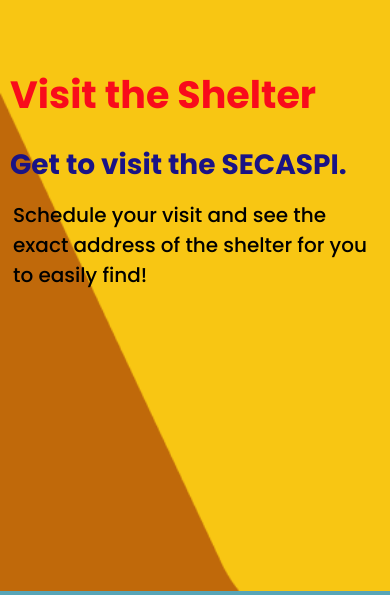
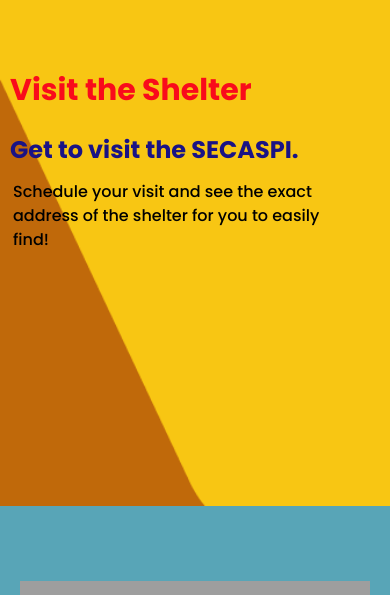
Before and after one commit to group-4-capstone/iAdopt, a PHP site: page /iAdopt/src/visit-us.php in a window 390 px wide. Shown: the part 86-681 px from the top of the page. Run offline with PHP 8.4, Linux system fonts and the light colour scheme; some libraries are stand-ins or nearby versions; some web fonts are replaced; grey boxes are pictures that could not be loaded.

Commit message:
style: adjust banner css

```diff
--- a/src/styles/styles.css
+++ b/src/styles/styles.css
@@ -42,7 +42,7 @@
 .user-banner-section .content h4 {
   font-size: 32px;
   color: #1A1385;
-  font-weight:bold;
+  font-weight: bold;
   line-height: 60px;
   margin: 0 auto;
 }
@@ -66,62 +66,110 @@
   background-blend-mode: overlay;
 }
 
-
 .admin-content {
   margin-left: 281px !important;
   padding: 20px 30px;
   background-color: white;
 }
 
+/* Media Queries */
+@media (max-width: 1024px) {
+  .user-banner-section .content h2 {
+    font-size: 45px; /* Slightly smaller font for medium screens */
+  }
+
+  .user-banner-section .content h4 {
+    font-size: 28px;
+  }
+
+  .user-banner-section .content p {
+    font-size: 16px;
+    max-width: 500px;
+  }
+}
+
 @media (max-width: 768px) {
   .admin-content {
     margin-left: 61px !important;
     padding: 20px 30px;
-        background-color: white;
+  }
+
+  .user-banner-section .content h2 {
+    font-size: 38px;
+    line-height: 60px;
+  }
+
+  .user-banner-section .content h4 {
+    font-size: 28px;
+    line-height: 60px;
+  }
+
+  .user-banner-section .content p {
+    font-size: 18px;
+    max-width: 480px;
+  }
+
+  .user-banner-section {
+    height: 60vh; /* Slightly higher height for mobile */
   }
 
   .admin-content .grid-s h3 {
     font-size: 14px;
   }
-
-    .user-banner-section .content h2 {
-      font-size: 38px;
-      color: #F90B1B;
-      font-weight: 900;
-      line-height: 70px;
-      margin: 0 auto;
-    }
-
-    .user-banner-section .content h4 {
-      font-size: 28px;
-      color: #1A1385;
-      font-weight: bold;
-      line-height: 70px;
-      margin: 0 auto;
-    }
-
-    .user-banner-section .content p {
-      font-weight: 500;
-      max-width: 500px;
-      font-size: 20px;
-      margin: 0;
-      padding: 0 3px;
-      text-align: left;
-      color: black;
-    }
 }
 
 @media (max-width: 430px) {
   .user-banner-section {
-      height: 70vh;
-      background-color: #C0690A;
-      background-image: url('assets/all-banner.png');
-      background-repeat: no-repeat;
-      background-size: cover;
-      padding: 60px 10px 0 10px;
+    height: 60vh;
+  }
+
+  .user-banner-section .content h2 {
+    font-size: 30px; /* Much smaller font size for small screens */
+  }
+
+  .user-banner-section .content h4 {
+    font-size: 24px;
+  }
+
+  .user-banner-section .content p {
+    font-size: 16px;
+    max-width: 350px;
   }
 }
 
+/* Extra Small Screen (below 320px) */
+@media (max-width: 320px) {
+  .user-banner-section {
+    height: 45vh; /* Even taller height to make room for content */
+    padding: 50px 5px; /* Less padding for tighter space */
+  }
+
+  .user-banner-section .content h2 {
+    font-size: 24px; /* Smaller font size for ultra-small screens */
+    line-height: 40px; /* Reduced line height */
+  }
+
+  .user-banner-section .content h4 {
+    font-size: 20px; /* Smaller heading font size */
+    line-height: 40px;
+  }
+
+  .user-banner-section .content p {
+    font-size: 14px; /* Smaller paragraph font size */
+    max-width: 300px; /* Adjust text width */
+  }
+
+  .admin-content {
+    margin-left: 10px !important; /* Reduce left margin for very small screens */
+    padding: 10px 15px; /* Smaller padding */
+  }
+
+  .admin-content .grid-s h3 {
+    font-size: 12px; /* Smaller grid text for tiny screens */
+  }
+}
+
+/* Specific adjustments for font sizes on smaller devices */
 th {
   font-weight: bold !important;
 }
@@ -136,6 +184,7 @@
   border-radius: 10px;
   box-shadow: 0 4px 8px rgba(0, 0, 0, 0.1);
 }
+
 .adopter-info {
   background-color: #ffffff;
   padding: 20px;
@@ -144,32 +193,38 @@
   margin-bottom: 20px;
   box-shadow: 0 4px 8px rgba(0, 0, 0, 0.1);
 }
+
 .accordion-item {
   border: none;
   margin-bottom: 10px;
 }
+
 .accordion-header {
   color: white;
   padding: 10px;
   border-radius: 5px;
 }
+
 .accordion-button {
   background-color: #161A2D;
   color: white;
   border: none;
 }
+
 .accordion-button:not(.collapsed) {
   background-color: #343a40;
 }
+
 .error-message {
   font-size: 0.875rem; /* Adjust the size as needed */
   margin-top: 0.25rem; /* Space between input and error message */
 }
+
 .is-invalid {
   border-color: #dc3545 !important;
 }
 
 button:disabled {
-  opacity: 0.65; /* Slightly transparent to indicate it's inactive */
-  border: none; /* No border or use a lighter border */
+  opacity: 0.65;
+  border: none;
 }
```
Also changed, not shown: src/styles/home.css (+0 -84 lines). Lines whose indentation alone changed are shown as unchanged.
